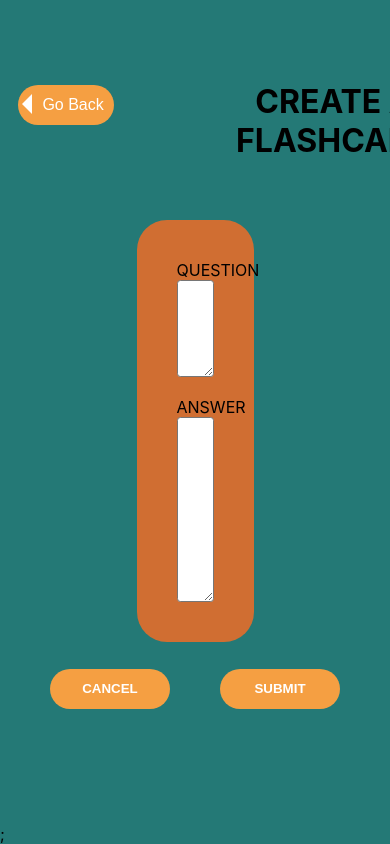
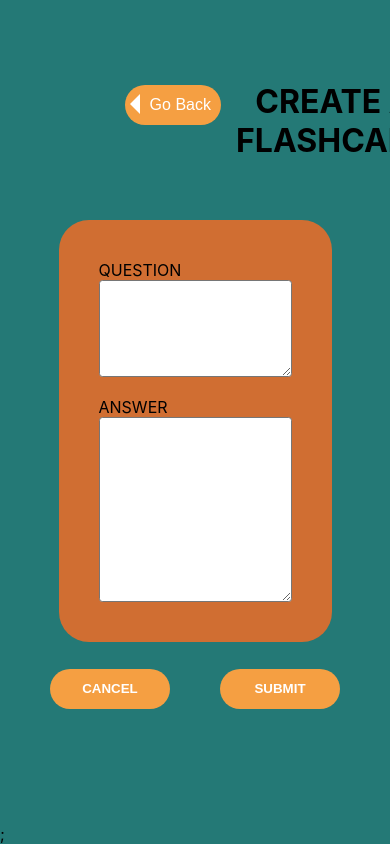
Before and after one commit to SchoolOfCode/bc14_w7_project-frontend-breaky-coders, a React app in the folder my-app/: page / in a window 390 px wide. Both pictures are taken after a click on the button "Add A Flashcard". Shown: the part 20-864 px from the top of the page. Built offline with nearby package versions, Linux system fonts and the light colour scheme; some packages are replaced by stand-ins of ours.

```diff
--- a/my-app/src/components/AddAFlashcard/AddAFlashcard.css
+++ b/my-app/src/components/AddAFlashcard/AddAFlashcard.css
@@ -17,7 +17,7 @@
     height: 2.5em;
 
     padding: .2em;
-    margin-left: 1.1em;
+    margin-left: 7.8em;
     margin-top:.3em;
     display: flex;
     justify-content: flex-start;
@@ -66,7 +66,7 @@
 .flashcard-div{
     display: flex;
     background-color: #d06e32;
-    width: 30vw;
+    width: 70%;
     height: 50vh;
     justify-content: center;
     flex-direction: column;
```
